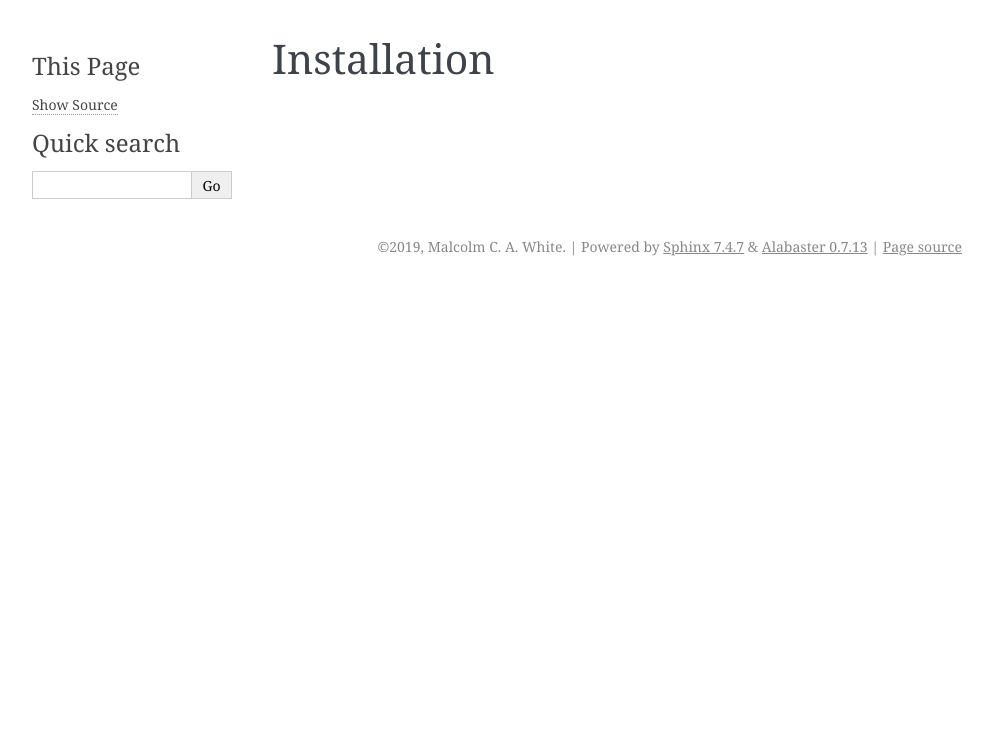
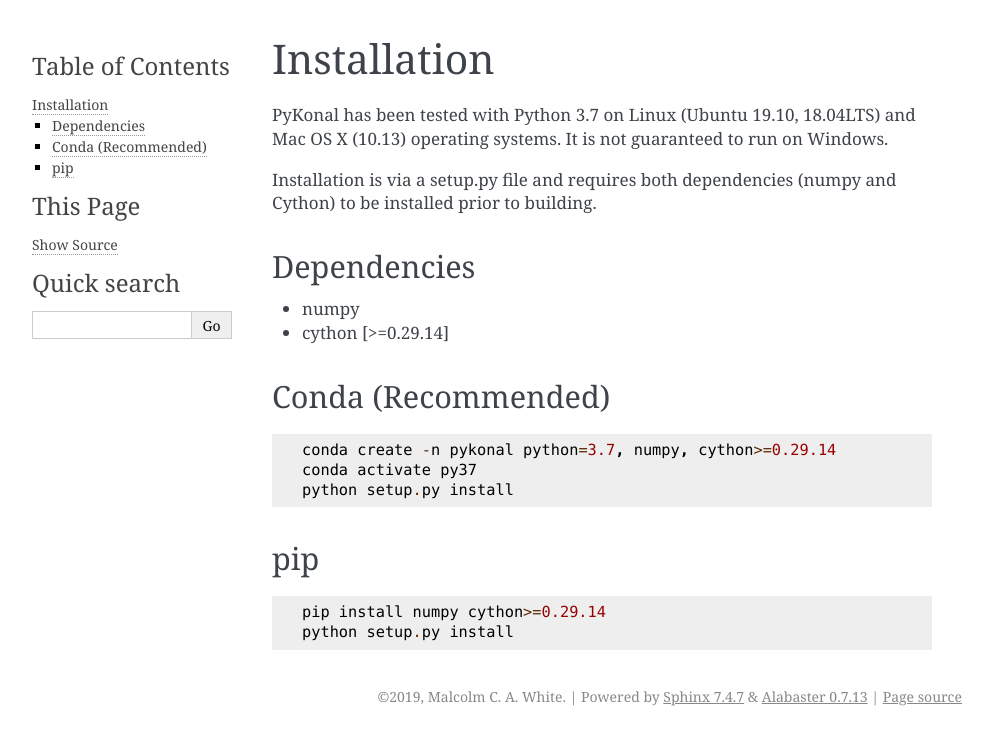
Before and after one commit to malcolmw/pykonal-docs, a Sphinx documentation site: the page built from source/installation.rst, in a window 1280 px wide. Shown: the top 745 px of the page, without its empty margins (148-1141 px from the left). Built offline with Sphinx 7.4.7, drawn with Linux system fonts in a browser that asks for light colours.

Commit message:
Documenting...

```diff
--- a/source/api/public/classes.rst
+++ b/source/api/public/classes.rst
@@ -4,5 +4,3 @@ Public Classes
 .. toctree::
    :maxdepth: 2
    :caption: Contents:
-
-   classes/EikonalSolver
--- a/source/installation.rst
+++ b/source/installation.rst
@@ -1,2 +1,26 @@
 Installation
 ============
+PyKonal has been tested with Python 3.7 on Linux (Ubuntu 19.10, 18.04LTS) and Mac OS X (10.13) operating systems. It is not guaranteed to run on Windows.
+
+Installation is via a setup.py file and requires both dependencies (numpy and Cython) to be installed prior to building.
+
+Dependencies
+------------
+* numpy
+* cython [>=0.29.14]
+
+
+Conda (Recommended)
+-------------------
+.. code-block::
+
+   conda create -n pykonal python=3.7, numpy, cython>=0.29.14
+   conda activate py37
+   python setup.py install
+
+pip
+---
+.. code-block::
+
+   pip install numpy cython>=0.29.14
+   python setup.py install
```
Also changed, not shown: source/examples.rst (+118 -0 lines), source/index.rst (+3 -4 lines), source/jupyter.rst (added, +30 -0 lines), source/figures/examples/cartesian_2d.png (added), source/figures/jupyter/line_source_accuracy.png (added), source/figures/jupyter/marmousi2.png (added), source/figures/jupyter/mit2008.png (added), source/figures/jupyter/point_source_accuracy.png (added), source/figures/jupyter/ray_tracing_accuracy.png (added), source/figures/jupyter/reflected_waves.png (added), source/jupyter/point_source_accuracy.ipynb (added), 3 other files.
